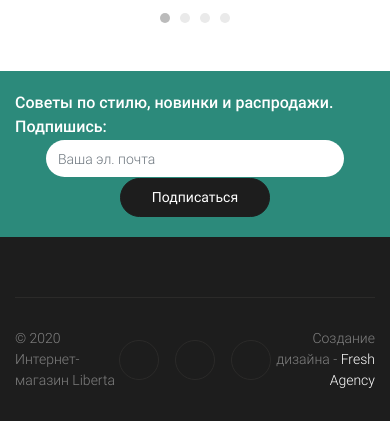
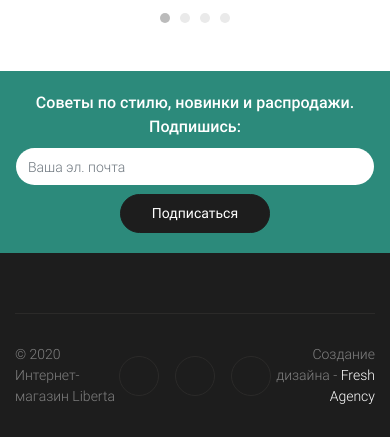
Before and after one commit to LightFleet/liberta, a website: page source/main.html in a window 390 px wide. Shown: the part 1796-2233 px from the top of the page. Drawn offline with nearby package versions, Linux system fonts and the light colour scheme; files that its build step writes are made by us from their sources; a web font is replaced by a local one.

Commit message:
Адаптив subscribe

```diff
--- a/source/include/footer.html
+++ b/source/include/footer.html
@@ -2,11 +2,11 @@
   <div class="container">
     <form>
       <div class="form-group mb-0 form-row align-items-center justify-content-center">
-        <label for="subscribe" class="col-auto mb-0">Советы по стилю, новинки и распродажи. Подпишись:</label>
-        <div class="col-auto">
+        <label for="subscribe" class="col-lg-auto mb-lg-0 text-center">Советы по стилю, новинки и распродажи. Подпишись:</label>
+        <div class="col-sm-auto mb-2 mb-sm-0">
           <input type="email" class="subscribe__form-control form-control" id="subscribe" placeholder="Ваша эл. почта" required>
         </div>
-        <div class="col-auto">
+        <div class="col-sm-auto text-center">
           <button class="subscribe__btn btn btn-secondary">Подписаться</button>
         </div>
       </div>
```
